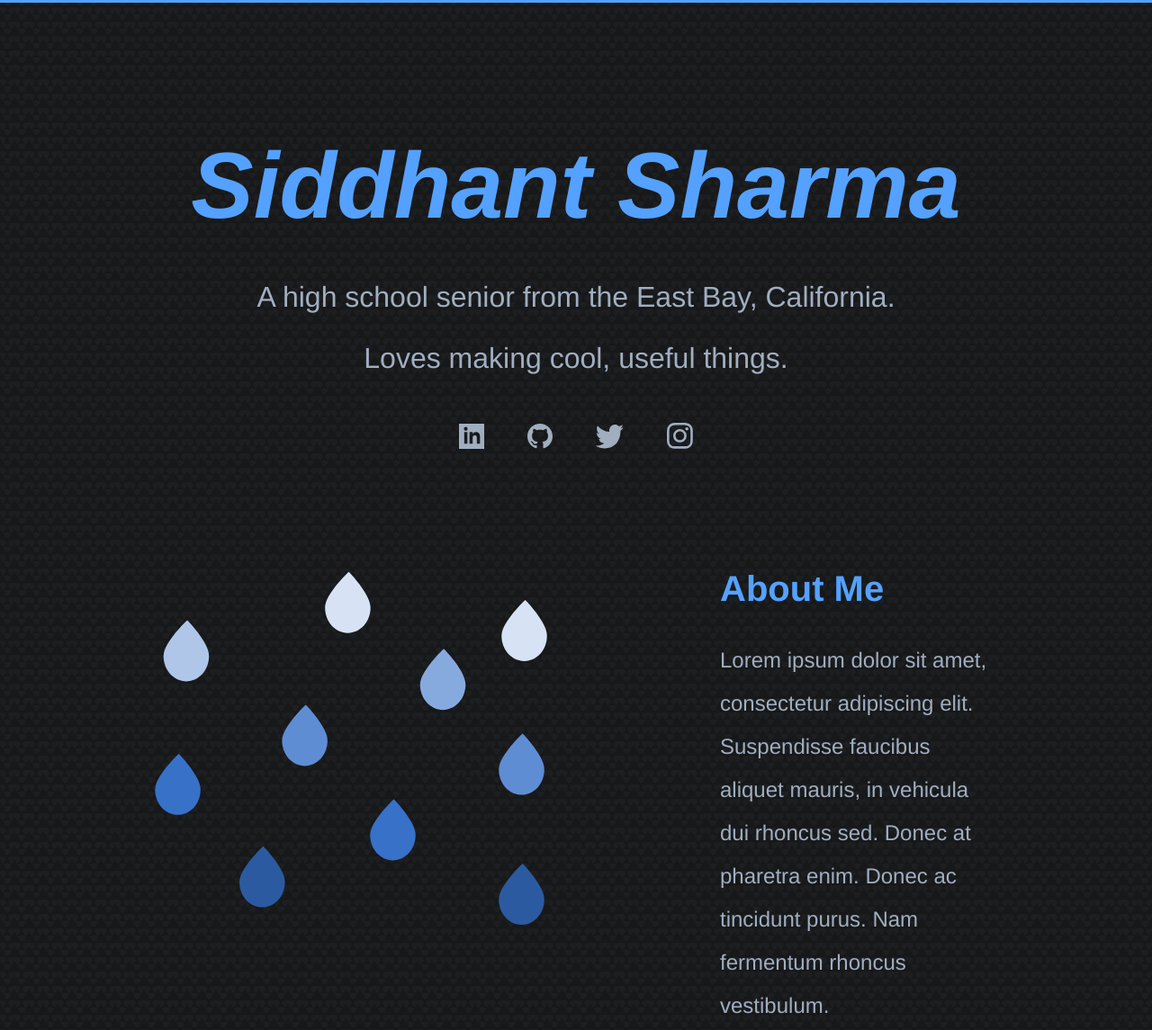
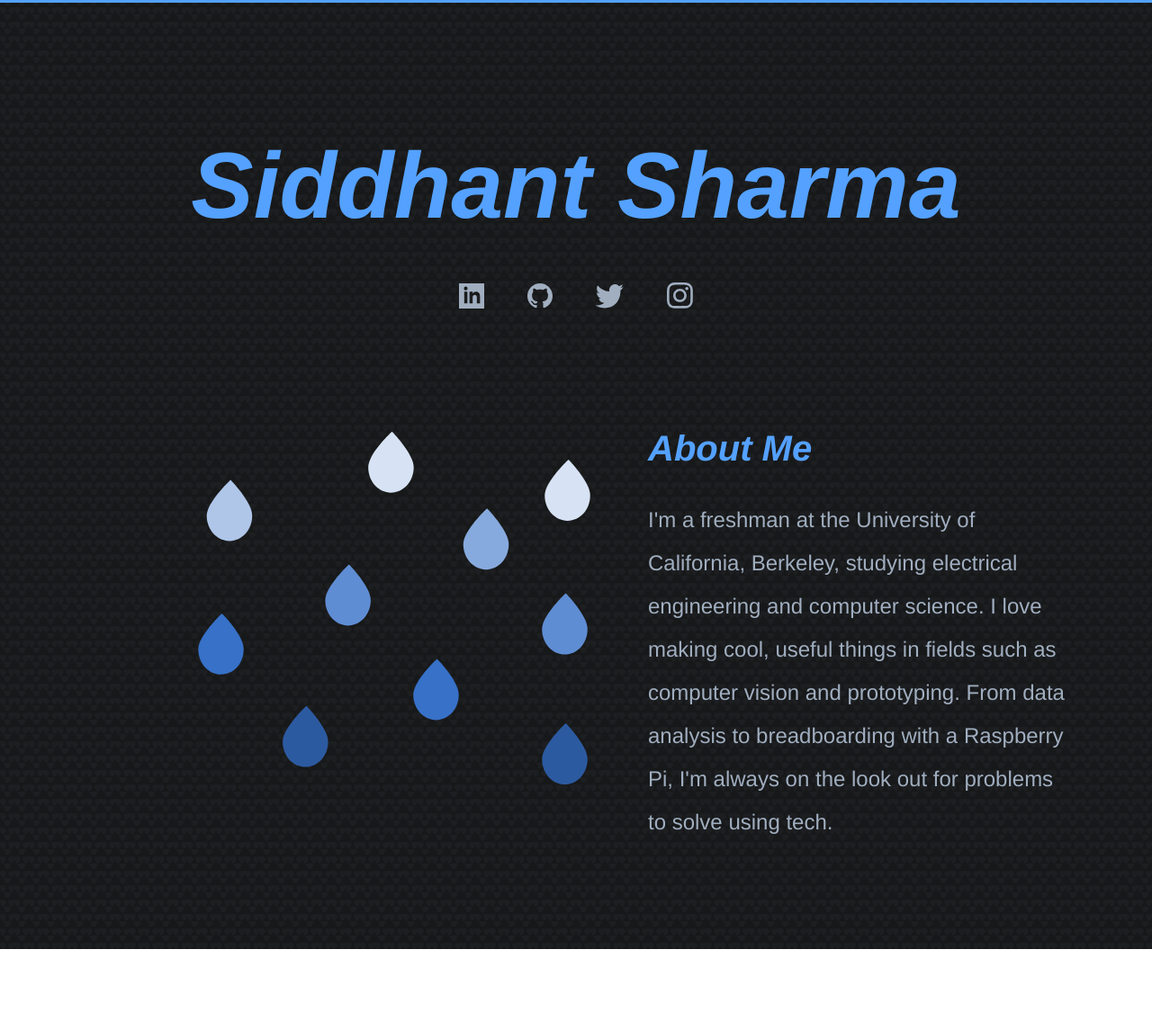
Before and after one commit to siddhantsharma301/saucysite, a Gatsby site: page / in a window 1280 px wide. Shown: the whole page at 90% size. After the commit the page ends 1055 px from the top, so only its background shows below. Built offline with nearby package versions, Linux system fonts and the light colour scheme; Gatsby itself is replaced by a stand-in of ours.

Commit message:
update about me section to use flexbox and add an actual description

```diff
--- a/src/pages/index.js
+++ b/src/pages/index.js
@@ -25,8 +25,6 @@ query  {
 
 export default ({ data }) => <>
     <h1>Siddhant Sharma</h1>
-    <p className="intro">A high school senior from the East Bay, California.</p>
-    <p className="intro">Loves making cool, useful things.</p>
 
     <div className="social">
     <a className="linkedin-icon" href={'https://linkedin.com/in/' + data.site.siteMetadata.social.linkedin} target="_blank" rel="noopener noreferrer">
@@ -43,15 +41,15 @@ export default ({ data }) => <>
       </a>
     </div>
 
-  <div className="row">
-    <div className="column">
-      <a className="water-icon">
-        <Water/>
-      </a>
+    <div class="container">
+      <div>
+        <a className="water-icon">
+          <Water/>
+        </a>
+      </div>
+      <div>
+        <h2 className="about-me">About Me</h2>
+        <p className="description">I'm a freshman at the University of California, Berkeley, studying electrical engineering and computer science. I love making cool, useful things in fields such as computer vision and prototyping. From data analysis to breadboarding with a Raspberry Pi, I'm always on the look out for problems to solve using tech.</p>
+      </div>
     </div>
-    <div className="column">
-      <h2>About Me</h2>
-      <p className="description">Lorem ipsum dolor sit amet, consectetur adipiscing elit. Suspendisse faucibus aliquet mauris, in vehicula dui rhoncus sed. Donec at pharetra enim. Donec ac tincidunt purus. Nam fermentum rhoncus vestibulum. </p>
-    </div>
-  </div>
 </>
--- a/src/styles/index.css
+++ b/src/styles/index.css
@@ -77,6 +77,14 @@ p.intro {
     text-align: center;
 }
 
+.container {
+  display: flex;
+  flex-direction: row;
+  justify-content: center;
+  margin: 1rem 3rem 1rem 3rem;
+}
+
+/*
 .row {
     display:flex;
 }
@@ -86,9 +94,10 @@ p.intro {
     padding: 1rem 11rem 0em 0rem;
 }
 
-/* .water-icon svg path {
+.water-icon svg path {
     fill: #54a1ff;
-} */
+}
+*/
 
 .water-icon svg {
     width: 30rem;
@@ -96,12 +105,14 @@ p.intro {
     margin: 7rem 0rem 11rem 9rem;
 }
 
-h2 {
+h2.about-me {
     color: #54a1ff;
     font-family: "Helvetica Neue";
+    font-style: italic;
     font-size: 2.5rem;
     text-align: left;
     padding-top: 5rem;
+    padding-left: 3rem;
 }
 
 p.description {
@@ -109,6 +120,8 @@ p.description {
     font-family: "Helvetica Neue";
     font-size: 1.5rem;
     line-height: 3rem;
+    padding-left: 3rem;
+    padding-right: 3rem;
 }
 
 /* #b34950; */
```
